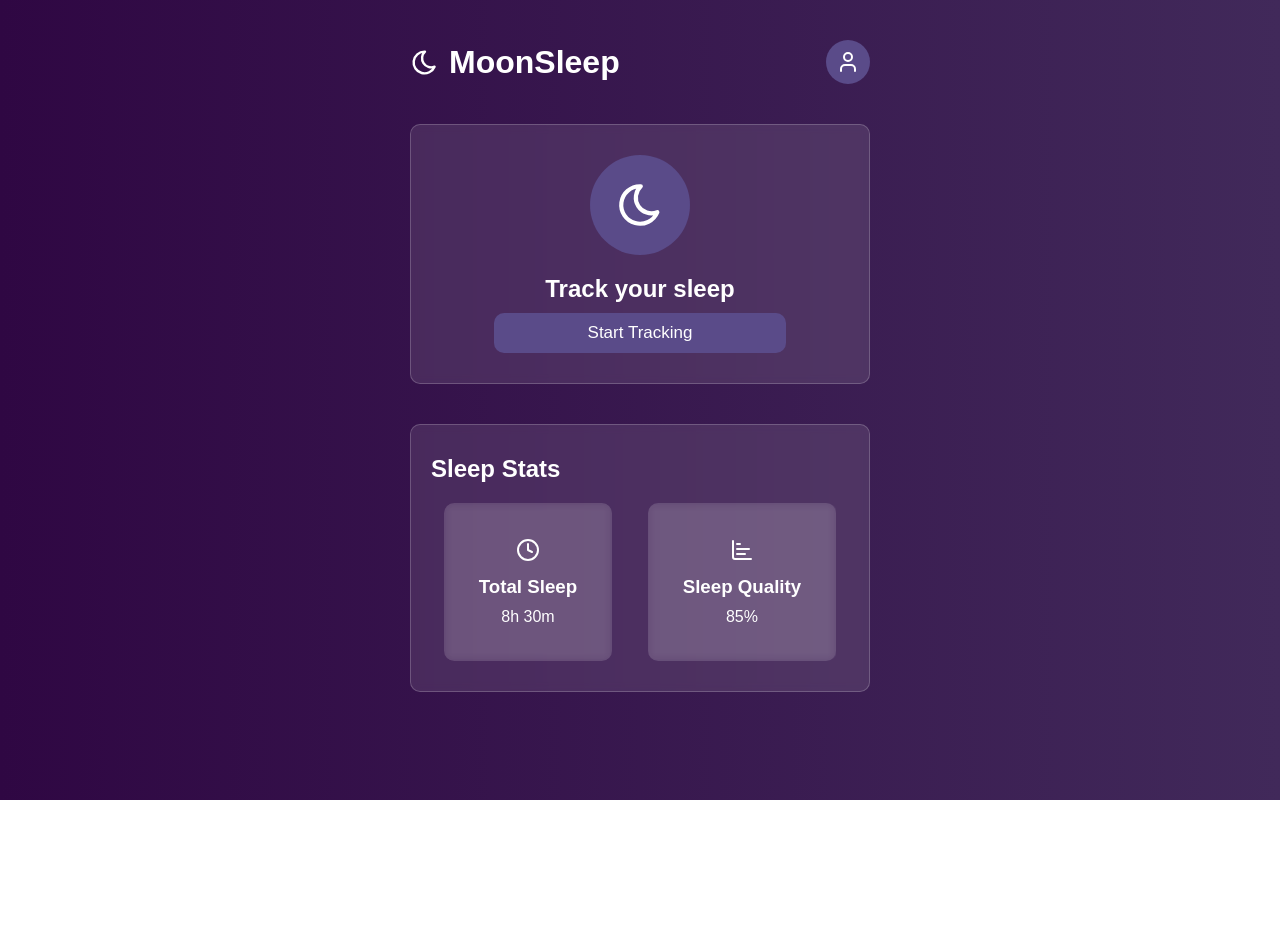
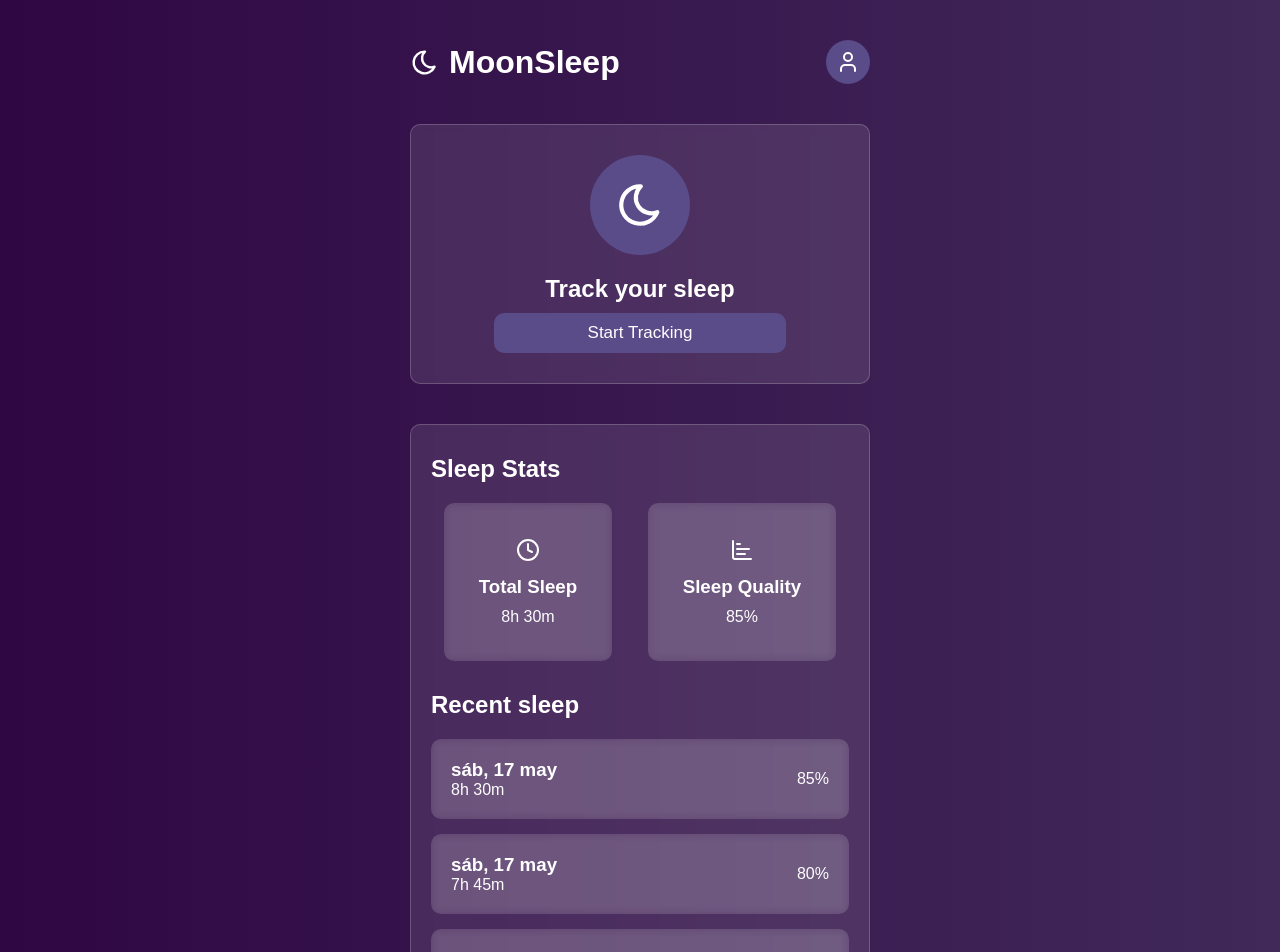
Before and after one commit to OrlandoTellez/moonsleep, a React (Vite) app: page / in a window 1280 px wide. Shown: the top 952 px of the page. Before the commit the page ends 800 px from the top, so only its background shows below. Built offline with nearby package versions, Linux system fonts and the light colour scheme; a web font is replaced by a local one.

Commit message:
feat: add CardRecentSleep component and integrate into Stats; update styles for recent sleep display

```diff
--- /dev/null
+++ b/src/components/CardRecentSleep.module.css
@@ -0,0 +1,9 @@
+.card{
+    display: flex;
+    justify-content: space-between;
+    align-items: center;
+    background: rgba(255, 255, 255, 0.1);
+    backdrop-filter: blur(4px) saturate(100%);
+    border-radius: 10px;
+    padding: 20px;
+}
--- /dev/null
+++ b/src/components/CardRecentSleep.tsx
@@ -0,0 +1,21 @@
+import styles from './CardRecentSleep.module.css'
+
+interface CardRecentSleepProps {
+    date: string
+    sleepDuration: string
+    sleepQuality: string
+}
+
+export const CardRecentSleep = ({date, sleepDuration, sleepQuality}: CardRecentSleepProps) => {
+  return (
+    <>
+        <div className={styles.card}>
+            <div>
+                <h3>{date}</h3>
+                <p>{sleepDuration}</p>
+            </div>
+            <p>{sleepQuality}</p>
+        </div>
+    </>
+  )
+}
--- a/src/sections/Stats.module.css
+++ b/src/sections/Stats.module.css
@@ -1,3 +1,11 @@
+.container{
+    width: 100%;
+    display: flex;
+    flex-direction: column;
+    justify-content: center;
+    gap: 30px;
+}
+
 .stats{
     width: 100%;
     display: flex;
@@ -5,3 +13,9 @@
     margin-top: 20px;
     gap: 10px;
 }
+
+.recent{
+    display: grid;
+    gap: 15px;
+    margin-top: 20px;
+}
--- a/src/sections/Stats.tsx
+++ b/src/sections/Stats.tsx
@@ -3,6 +3,7 @@ import { Glass } from "../components/Glass"
 import time from "../assets/time.svg"
 import quality from "../assets/quality.svg"
 import styles from "./Stats.module.css"
+import { CardRecentSleep } from "../components/CardRecentSleep"
 
 export const Stats = () => {
     const stats = [
@@ -17,10 +18,28 @@ export const Stats = () => {
             icon: quality
         }
     ]
+
+    const recentSleep = [
+        {
+            date: "sáb, 17 may",
+            sleepDuration: "8h 30m",
+            sleepQuality: "85%"
+        },
+        {
+            date: "sáb, 17 may",
+            sleepDuration: "7h 45m",
+            sleepQuality: "80%"
+        },
+        {
+            date: "sáb, 17 may",
+            sleepDuration: "6h 50m",
+            sleepQuality: "75%"
+        }
+    ]
   return (
     <>
         <Glass>
-            <div>
+            <div className={styles.container}>
                 <div>
                     <h2>Sleep Stats</h2>
                     <div className={styles.stats}>
@@ -31,6 +50,17 @@ export const Stats = () => {
                         }
                     </div>
                 </div>
+
+                <div>
+                    <h2>Recent sleep</h2>
+                    <div className={styles.recent}>
+                        {
+                            recentSleep.map((sleep, index) => (
+                                <CardRecentSleep key={index} {...sleep} />
+                            ))
+                        }
+                    </div>
+                </div>
             </div>
         </Glass>
     </>
```
